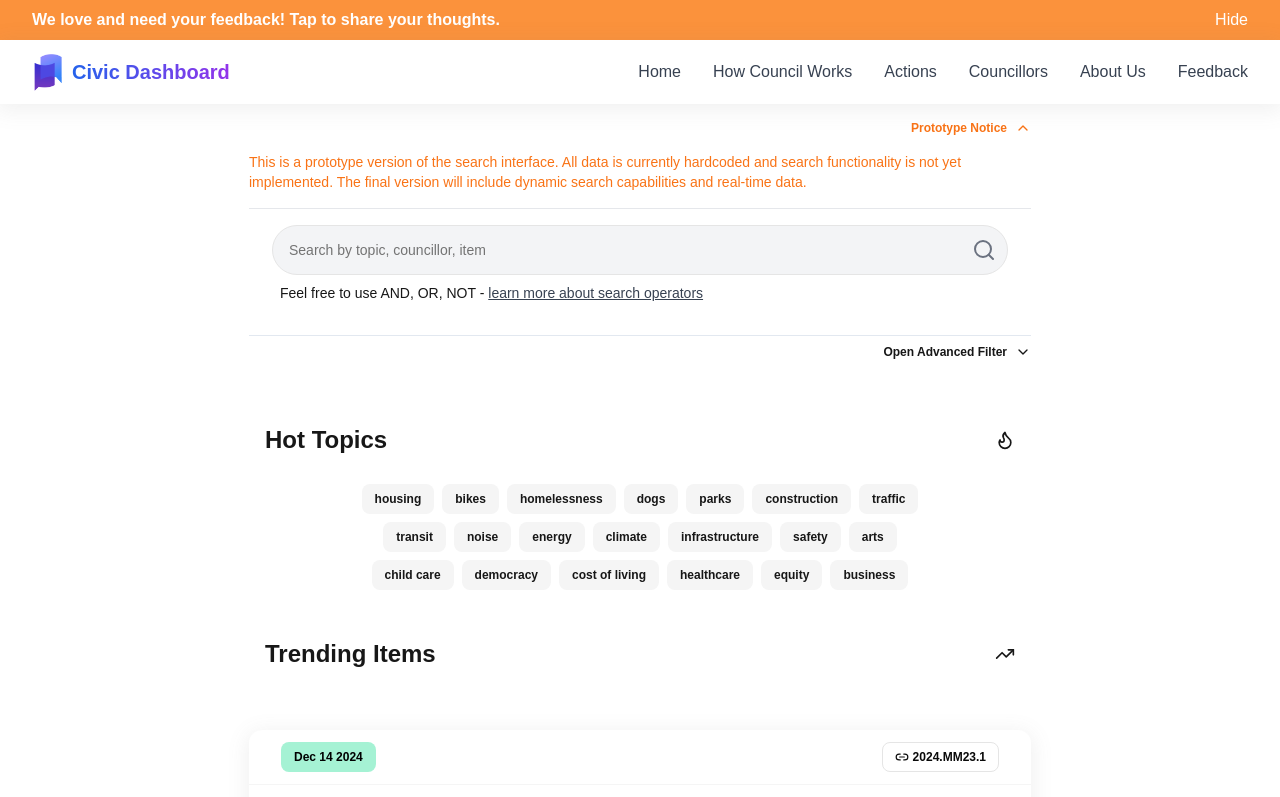
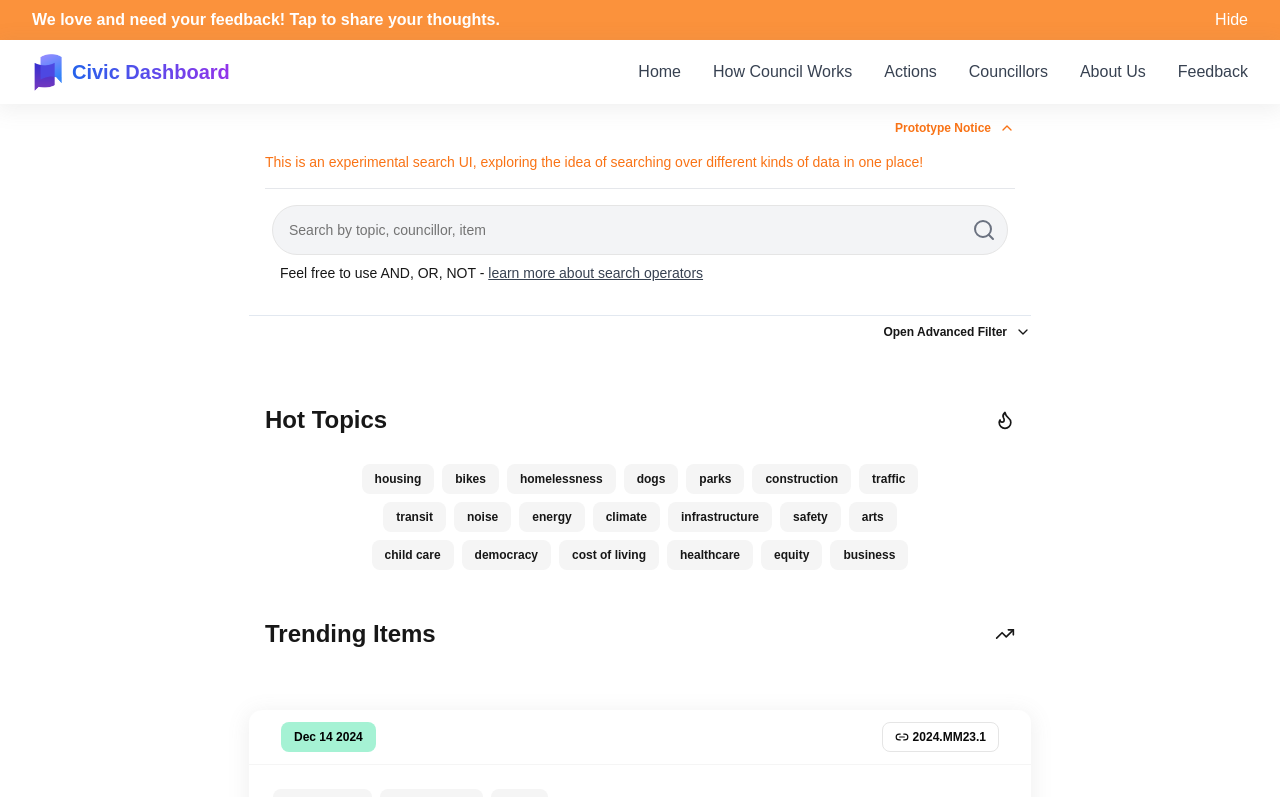
Before and after one commit to civic-dashboard/civic-dashboard-web, a Next.js app: page /labs/unified-search in a window 1280 px wide. Shown: the top 797 px of the page. Built offline with nearby package versions, Linux system fonts and the light colour scheme.

Commit message:
feat: incorporate copy edit suggestions

```diff
--- /dev/null
+++ b/src/app/labs/PrototypeNotice.tsx
@@ -0,0 +1,29 @@
+import {
+  Accordion,
+  AccordionItem,
+  AccordionTrigger,
+  AccordionContent,
+} from '@/components/ui/accordion';
+
+export const PrototypeNotice = ({ children }: React.PropsWithChildren) => {
+  return (
+    <div className="flex flex-col items-end space-y-4 w-full px-8 pt-4">
+      <Accordion
+        type="multiple"
+        defaultValue={['prototype']}
+        className="w-full"
+      >
+        <AccordionItem value="prototype">
+          <AccordionTrigger className="text-orange-500">
+            Prototype Notice
+          </AccordionTrigger>
+          <AccordionContent>
+            <div className="text-sm text-muted-foreground text-orange-500">
+              {children}
+            </div>
+          </AccordionContent>
+        </AccordionItem>
+      </Accordion>
+    </div>
+  );
+};
--- /dev/null
+++ b/src/app/labs/advanced-search/page.tsx
@@ -0,0 +1,17 @@
+import { PrototypeNotice } from '@/app/labs/PrototypeNotice';
+
+export default function AdvancedSearch() {
+  return (
+    <main className="min-h-screen w-full">
+      <PrototypeNotice>
+        This is an experimental search page, using a more advanced search
+        backend than we use for the rest of the site! AI summaries are also
+        provided.
+      </PrototypeNotice>
+      <iframe
+        className="w-full min-h-screen"
+        src="https://nextjs-opensearch.d2psjv0lhudilg.amplifyapp.com/"
+      />
+    </main>
+  );
+}
--- a/src/app/labs/elastic-search/page.tsx
+++ /dev/null
@@ -1,10 +0,0 @@
-export default function ElasticSearch() {
-  return (
-    <main className="min-h-screen w-full">
-      <iframe
-        className="w-full min-h-screen"
-        src="https://nextjs-opensearch.d2psjv0lhudilg.amplifyapp.com/"
-      />
-    </main>
-  );
-}
--- a/src/app/labs/page.tsx
+++ b/src/app/labs/page.tsx
@@ -8,7 +8,7 @@ import {
   CardHeader,
 } from '@/components/ui/card';
 import Link from 'next/link';
-import elasticSearch from '@/app/labs/elastic-search/screenshot.png';
+import advancedSearch from '@/app/labs/advanced-search/screenshot.png';
 import unifiedSearch from '@/app/labs/unified-search/screenshot.png';
 import interactiveTags from '@/app/labs/interactive-tags/screenshot.png';
 import { ExternalLink } from '@/components/ExternalLink';
@@ -58,19 +58,17 @@ export default function About() {
         <h1>🔬Civic Dashboard Labs</h1>
         <section className="mb-8">
           <p>
-            Not everything we do is ready for production or ends up fitting into
-            the project, but that doesn't mean there isn't value in sharing it!
-            This page is a collection of cool stuff that for one reason or
-            another isn't incorporated into the main website right now.
+            Here are some experimental projects we've worked on! Try them out
+            and <Link href="/feedback">let us know what you think</Link>!
           </p>
         </section>
 
         <section className="flex flex-col sm:grid sm:grid-cols-2 gap-4">
           <LabCard
-            title="AI Summaries"
-            internalHref="/labs/elastic-search"
+            title="Advanced Search"
+            internalHref="/labs/advanced-search"
             description="The first version of agenda item search incorporating AI summaries and fuzzy search."
-            imageSrc={elasticSearch.src}
+            imageSrc={advancedSearch.src}
             imageAlt="Screenshot of a search page with a search for bikes and agenda item results with AI summaries."
           />
           <LabCard
--- a/src/app/labs/unified-search/SearchInterface.tsx
+++ b/src/app/labs/unified-search/SearchInterface.tsx
@@ -20,6 +20,7 @@ import { decisionBodies } from '@/constants/decisionBodies';
 import { allTags } from '@/constants/tags';
 import SearchBar from '@/app/labs/unified-search/SearchBar';
 import sampleCouncillorPhoto from '@/app/labs/unified-search/sample_councillor_img.png';
+import { PrototypeNotice } from '@/app/labs/PrototypeNotice';
 
 // Define the Motion type
 type Motion = {
@@ -175,28 +176,6 @@ export function SearchInterface() {
     // Commenting out SearchProvider since we're not using real search
     // <SearchProvider>
     <div className="container mx-auto px-4">
-      {/* Prototype Notice */}
-      <div className="flex flex-col items-end space-y-4 pt-4">
-        <Accordion
-          type="multiple"
-          defaultValue={['prototype']}
-          className="w-full"
-        >
-          <AccordionItem value="prototype">
-            <AccordionTrigger className="text-orange-500">
-              Prototype Notice
-            </AccordionTrigger>
-            <AccordionContent>
-              <div className="text-sm text-muted-foreground text-orange-500">
-                This is a prototype version of the search interface. All data is
-                currently hardcoded and search functionality is not yet
-                implemented. The final version will include dynamic search
-                capabilities and real-time data.
-              </div>
-            </AccordionContent>
-          </AccordionItem>
-        </Accordion>
-      </div>
       {/* Search Bar */}
       <div>
         <SearchBar />
--- a/src/app/labs/unified-search/page.tsx
+++ b/src/app/labs/unified-search/page.tsx
@@ -1,8 +1,13 @@
 import { SearchInterface } from '@/app/labs/unified-search/SearchInterface';
+import { PrototypeNotice } from '@/app/labs/PrototypeNotice';
 
 export default function Home() {
   return (
     <div className="mx-auto max-w-max-content-width min-h-screen flex flex-col items-center">
+      <PrototypeNotice>
+        This is an experimental search UI, exploring the idea of searching over
+        different kinds of data in one place!
+      </PrototypeNotice>
       <SearchInterface />
     </div>
   );
```
Also changed, not shown: src/app/labs/advanced-search/screenshot.png (renamed from src/app/labs/elastic-search/screenshot.png).
